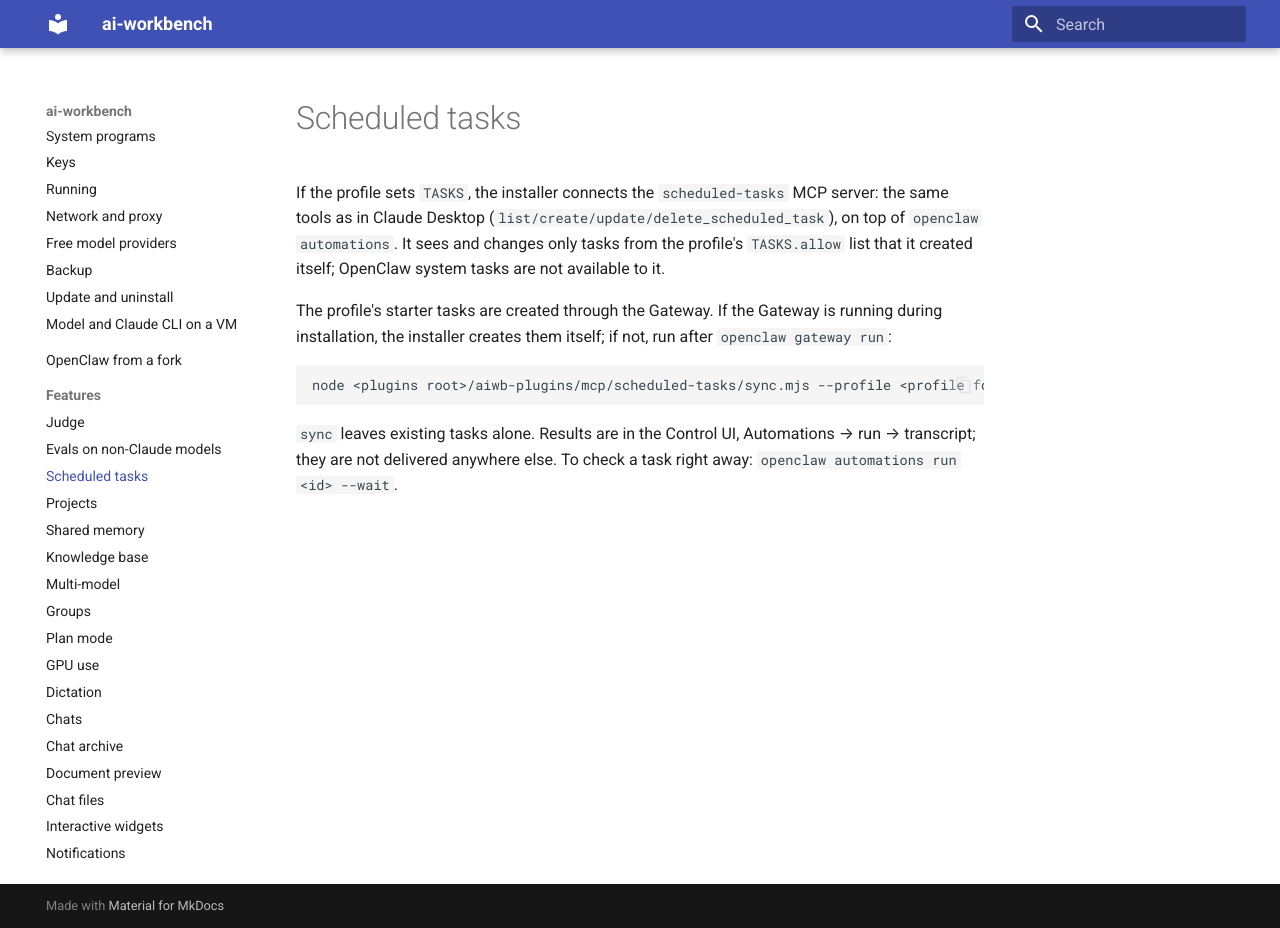
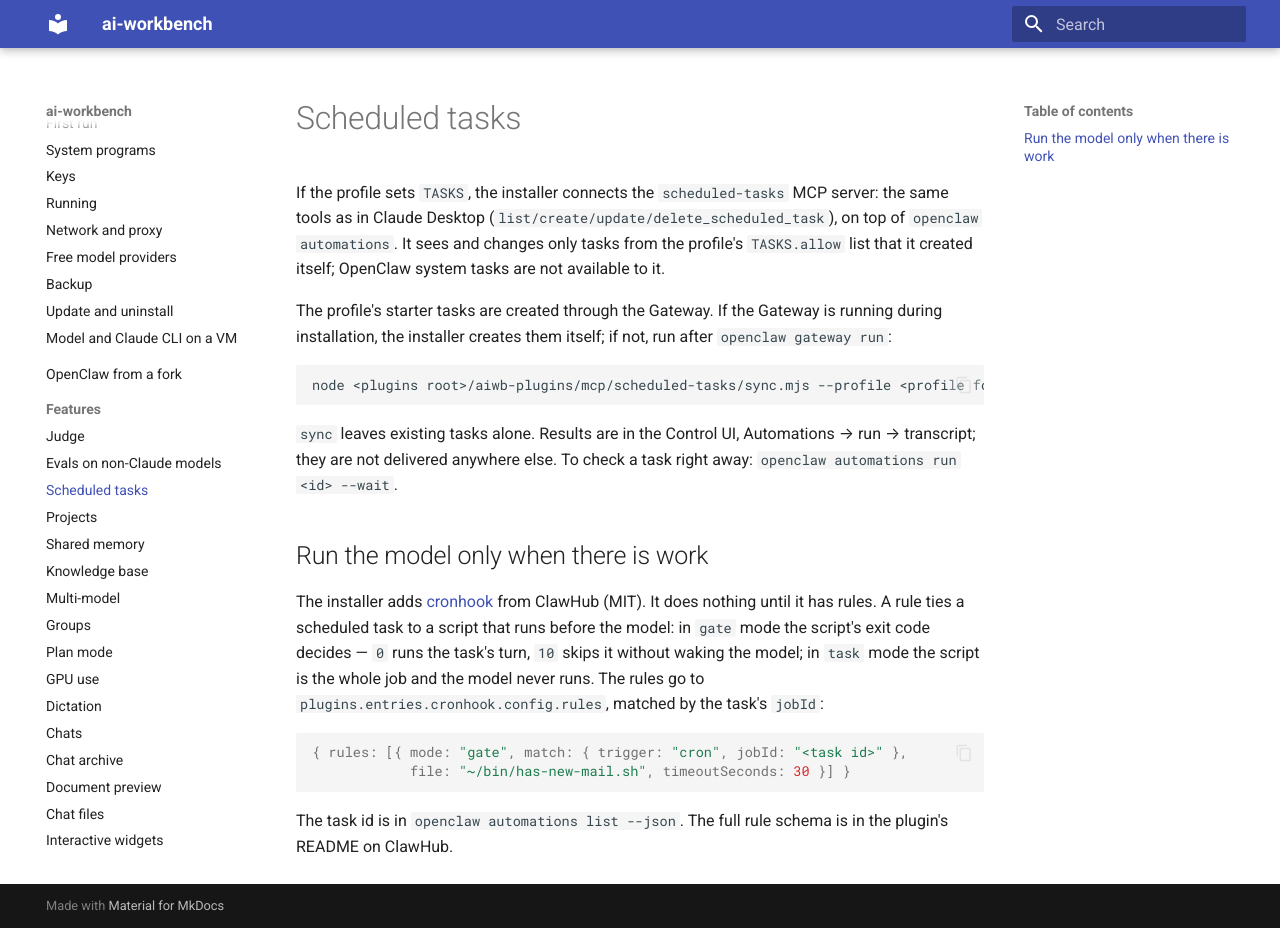
Before and after one commit to SingularBunny/ai-workbench, an MkDocs documentation site: the page built from docs/features/scheduled-tasks.md, in a window 1280 px wide and 928 px high. Built offline with MkDocs 1.6.1 and Material for MkDocs 9.7.7, drawn with Linux system fonts in a browser that asks for light colours.

Commit message:
installer: cronhook from ClawHub (runtime plugins take a spec); docs for gating scheduled tasks

````diff
--- a/docs/features/scheduled-tasks.md
+++ b/docs/features/scheduled-tasks.md
@@ -15,3 +15,17 @@ node <plugins root>/aiwb-plugins/mcp/scheduled-tasks/sync.mjs --profile <profile
 `sync` leaves existing tasks alone. Results are in the Control UI, Automations →
 run → transcript; they are not delivered anywhere else. To check a task right away:
 `openclaw automations run <id> --wait`.
+
+## Run the model only when there is work
+
+The installer adds [cronhook](https://clawhub.ai/plugins/cronhook) from ClawHub (MIT). It does nothing until it has
+rules. A rule ties a scheduled task to a script that runs before the model: in `gate` mode the script's exit code
+decides — `0` runs the task's turn, `10` skips it without waking the model; in `task` mode the script is the whole job
+and the model never runs. The rules go to `plugins.entries.cronhook.config.rules`, matched by the task's `jobId`:
+
+```json5
+{ rules: [{ mode: "gate", match: { trigger: "cron", jobId: "<task id>" },
+            file: "~/bin/has-new-mail.sh", timeoutSeconds: 30 }] }
+```
+
+The task id is in `openclaw automations list --json`. The full rule schema is in the plugin's README on ClawHub.
````
Also changed, not shown: 2 other files.
